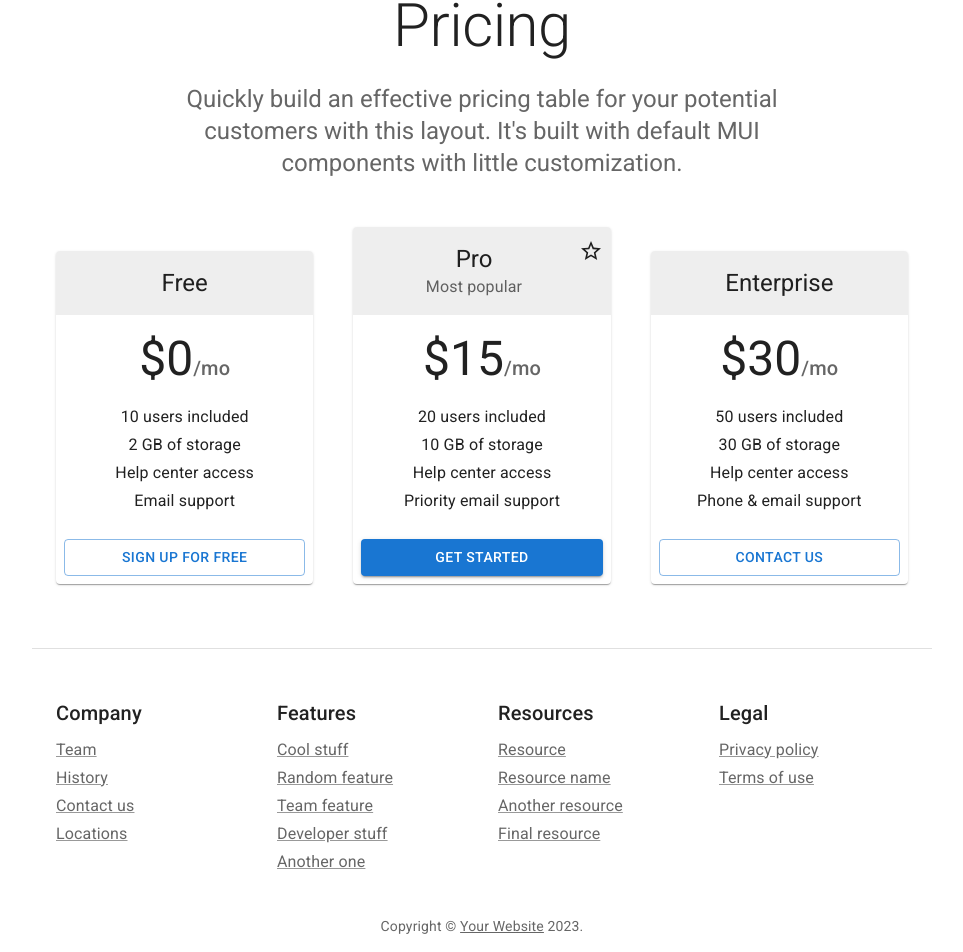
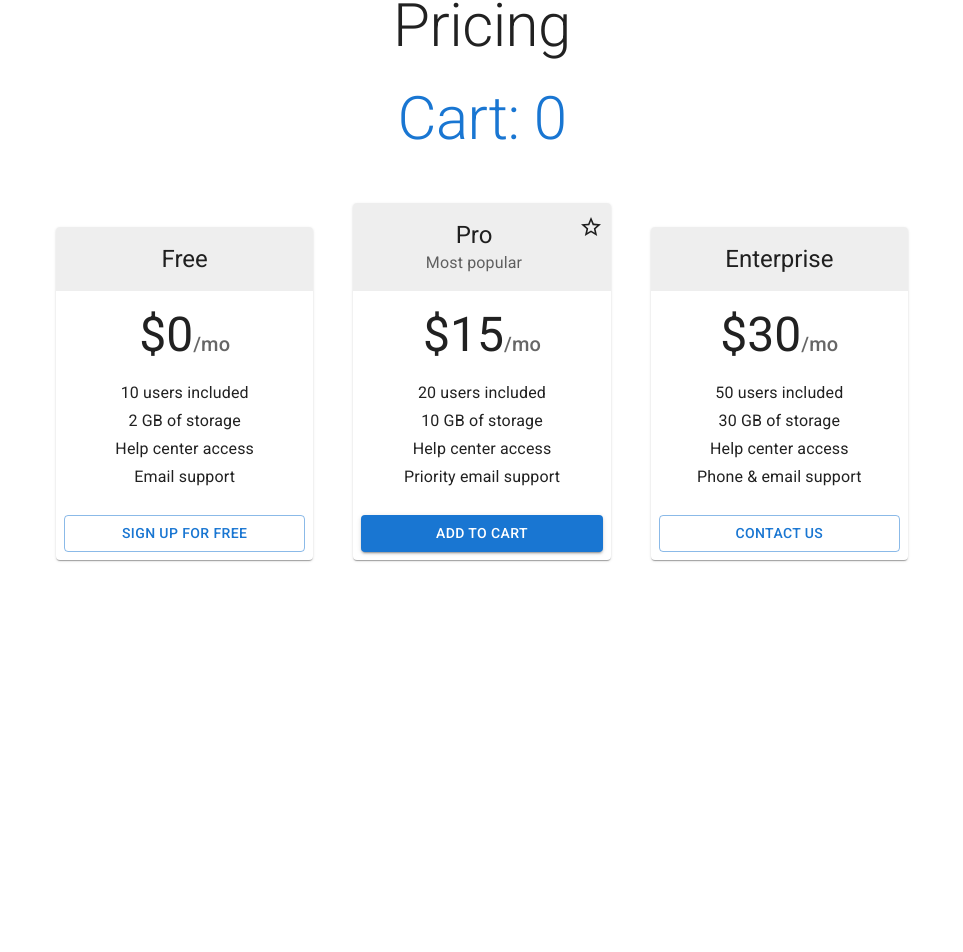
Before and after one commit to leobewater/youtube-react-recoil, a React (Create React App) app: page / in a window 1280 px wide. Shown: the part 139-1091 px from the top of the page, without its empty margins (158-1121 px from the left). After the commit the page ends 800 px from the top, so only its background shows below. Built offline with nearby package versions, Linux system fonts and the light colour scheme; the HTML template or start-up script is replaced by a standard one.

Commit message:
set up add to cart function

```diff
--- a/src/components/Pricing.tsx
+++ b/src/components/Pricing.tsx
@@ -13,24 +13,25 @@ import Link from '@mui/material/Link';
 import GlobalStyles from '@mui/material/GlobalStyles';
 import Container from '@mui/material/Container';
 import { Header } from './Header';
+import { useState } from 'react';
 
-function Copyright(props: any) {
-  return (
-    <Typography
-      variant="body2"
-      color="text.secondary"
-      align="center"
-      {...props}
-    >
-      {'Copyright © '}
-      <Link color="inherit" href="https://mui.com/">
-        Your Website
-      </Link>{' '}
-      {new Date().getFullYear()}
-      {'.'}
-    </Typography>
-  );
-}
+// function Copyright(props: any) {
+//   return (
+//     <Typography
+//       variant="body2"
+//       color="text.secondary"
+//       align="center"
+//       {...props}
+//     >
+//       {'Copyright © '}
+//       <Link color="inherit" href="https://mui.com/">
+//         Your Website
+//       </Link>{' '}
+//       {new Date().getFullYear()}
+//       {'.'}
+//     </Typography>
+//   );
+// }
 
 const tiers = [
   {
@@ -55,7 +56,7 @@ const tiers = [
       'Help center access',
       'Priority email support',
     ],
-    buttonText: 'Get started',
+    buttonText: 'Add to Cart',
     buttonVariant: 'contained',
   },
   {
@@ -71,6 +72,7 @@ const tiers = [
     buttonVariant: 'outlined',
   },
 ];
+/*
 const footers = [
   {
     title: 'Company',
@@ -100,18 +102,24 @@ const footers = [
     description: ['Privacy policy', 'Terms of use'],
   },
 ];
+*/
 
 // TODO remove, this demo shouldn't need to reset the theme.
 const defaultTheme = createTheme();
 
 export default function Pricing() {
+  const [cart, setCart] = useState(0);
+
+  const buttonHandler = () => {
+    setCart(cart + 1);
+  };
+
   return (
     <ThemeProvider theme={defaultTheme}>
       <GlobalStyles
         styles={{ ul: { margin: 0, padding: 0, listStyle: 'none' } }}
       />
       <CssBaseline />
-      {/* Header goes here */}
       <Header />
       {/* Hero unit */}
       <Container
@@ -129,15 +137,8 @@ export default function Pricing() {
         >
           Pricing
         </Typography>
-        <Typography
-          variant="h5"
-          align="center"
-          color="text.secondary"
-          component="p"
-        >
-          Quickly build an effective pricing table for your potential customers
-          with this layout. It&apos;s built with default MUI components with
-          little customization.
+        <Typography variant="h2" align="center" color="primary" component="p">
+          Cart: {cart}
         </Typography>
       </Container>
       {/* End hero unit */}
@@ -203,6 +204,7 @@ export default function Pricing() {
                 </CardContent>
                 <CardActions>
                   <Button
+                    onClick={buttonHandler}
                     fullWidth
                     variant={tier.buttonVariant as 'outlined' | 'contained'}
                   >
@@ -215,7 +217,7 @@ export default function Pricing() {
         </Grid>
       </Container>
       {/* Footer */}
-      <Container
+      {/* <Container
         maxWidth="md"
         component="footer"
         sx={{
@@ -224,7 +226,7 @@ export default function Pricing() {
           py: [3, 6],
         }}
       >
-        <Grid container spacing={4} justifyContent="space-evenly">
+      <Grid container spacing={4} justifyContent="space-evenly">
           {footers.map((footer) => (
             <Grid item xs={6} sm={3} key={footer.title}>
               <Typography variant="h6" color="text.primary" gutterBottom>
@@ -242,8 +244,9 @@ export default function Pricing() {
             </Grid>
           ))}
         </Grid>
-        <Copyright sx={{ mt: 5 }} />
+         <Copyright sx={{ mt: 5 }} />
       </Container>
+      */}
       {/* End footer */}
     </ThemeProvider>
   );
```
